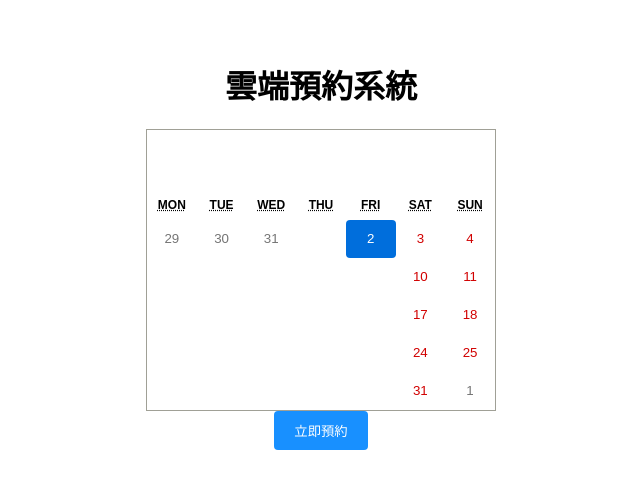
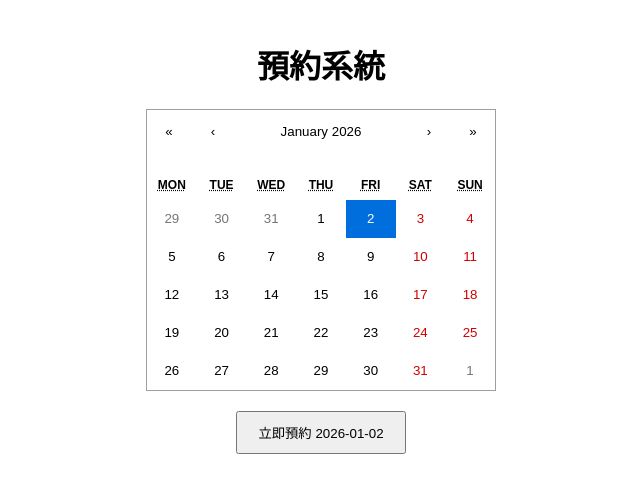
Before and after one commit to James-Usher/my-booking-frontend, a React (Create React App) app: page / in a window 1280 px wide. Shown: the top 492 px of the page, without its empty margins (319-959 px from the left). Built offline with nearby package versions, Linux system fonts and the light colour scheme; no server answers.

Commit message:
fix: clean up frontend code

```diff
--- a/src/App.js
+++ b/src/App.js
@@ -1,59 +1,52 @@
 import React, { useState, useEffect } from 'react';
 import Calendar from 'react-calendar';
 import 'react-calendar/dist/Calendar.css';
-import './App.css';
 
-// 這行是關鍵：它會自動抓取 Vercel 設定的網址，如果沒有，就用本機的 5000 埠
 const API_BASE_URL = process.env.REACT_APP_API_URL || 'http://localhost:5000';
 
 function App() {
   const [date, setDate] = useState(new Date());
   const [bookedDates, setBookedDates] = useState([]);
 
-  const formatDate = (d) => d.toLocaleDateString('en-CA');
+  const formatDate = (d) => {
+    const offset = d.getTimezoneOffset();
+    const adjustedDate = new Date(d.getTime() - (offset * 60 * 1000));
+    return adjustedDate.toISOString().split('T')[0];
+  };
 
   const fetchBookings = () => {
     fetch(`${API_BASE_URL}/api/bookings`)
       .then(res => res.json())
       .then(data => setBookedDates(data))
-      .catch(err => console.error("抓取失敗:", err));
+      .catch(err => console.error("Error:", err));
   };
 
   useEffect(() => {
     fetchBookings();
   }, []);
 
-  const getTileClassName = ({ date, view }) => {
-    if (view === 'month' && bookedDates.includes(formatDate(date))) {
-      return 'booked-date';
-    }
-    return null;
-  };
-
   const handleBooking = () => {
-    const dateStr = formatDate(date);
     fetch(`${API_BASE_URL}/api/bookings`, {
       method: 'POST',
       headers: { 'Content-Type': 'application/json' },
-      body: JSON.stringify({ date: dateStr })
+      body: JSON.stringify({ date: formatDate(date) })
     })
-    .then(res => {
-      if (!res.ok) throw new Error('預約失敗');
-      return res.json();
-    })
+    .then(res => res.json())
     .then(() => {
       alert("預約成功！");
       fetchBookings();
-    })
-    .catch(err => alert(err.message));
+    });
   };
 
   return (
-    <div className="App">
-      <h1>雲端預約系統</h1>
-      <Calendar onChange={setDate} value={date} tileClassName={getTileClassName} />
-      <button onClick={handleBooking} disabled={bookedDates.includes(formatDate(date))}>
-        {bookedDates.includes(formatDate(date)) ? "已被預約" : "立即預約"}
+    <div style={{ padding: '20px', textAlign: 'center' }}>
+      <h1>預約系統</h1>
+      <div style={{ display: 'inline-block' }}>
+        <Calendar onChange={setDate} value={date} />
+      </div>
+      <br />
+      <button onClick={handleBooking} style={{ marginTop: '20px', padding: '10px 20px' }}>
+        立即預約 {formatDate(date)}
       </button>
     </div>
   );
```
Also changed, not shown: 1 other file (tests, documents, lock files or other folders).
